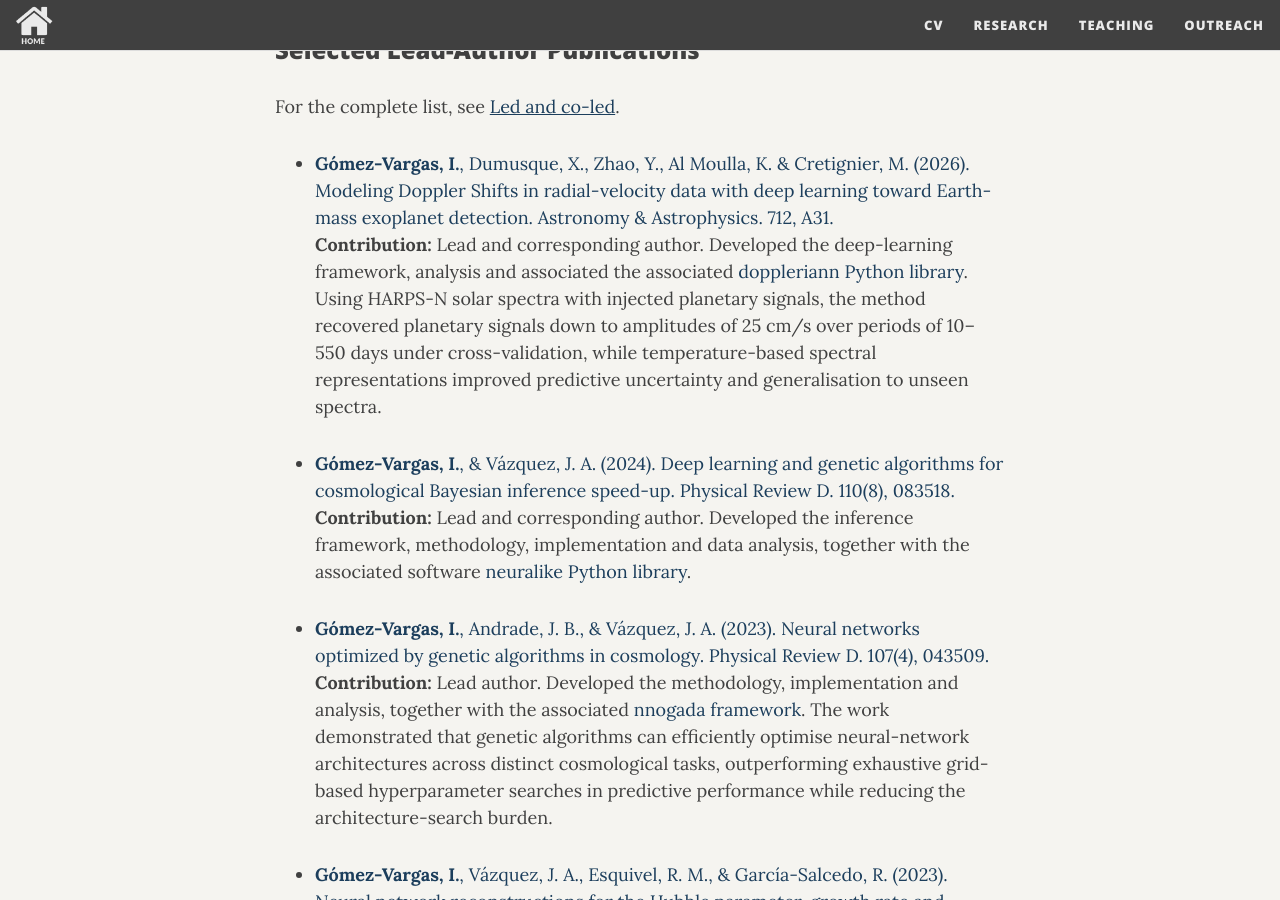
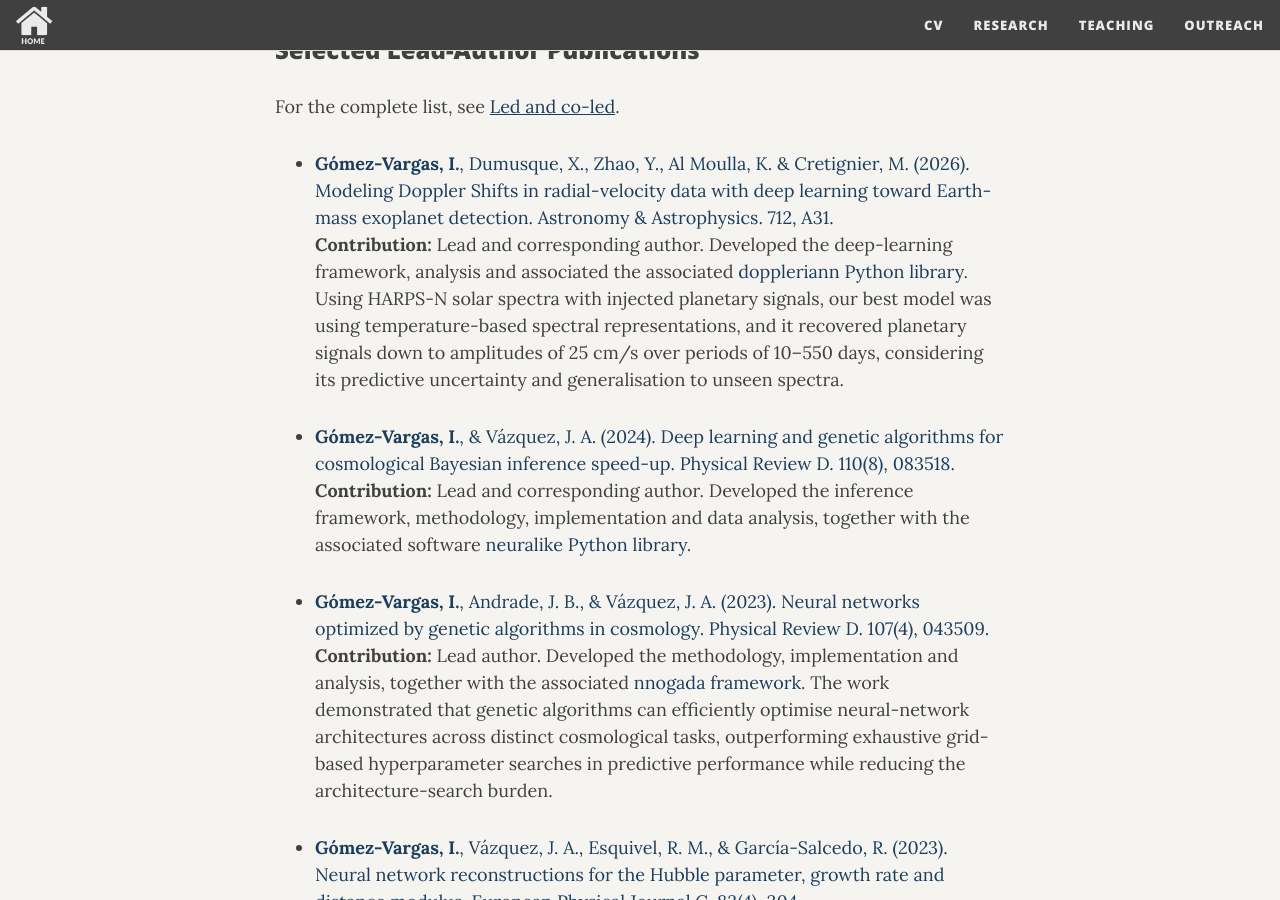
Before and after one commit to igomezv/igomezv.github.io, a Jekyll site: the page built from research.md, in a window 1280 px wide and 900 px high, scrolled down 637 px. Built offline with Jekyll 4.4.1, drawn with Linux system fonts in a browser that asks for light colours; nearby versions of some CDN libraries; comment, search, counter and statistics services are not loaded.

Commit message:
update phrasing

```diff
--- a/research.md
+++ b/research.md
@@ -26,7 +26,7 @@
 For the complete list, see [<u>Led and co-led</u>](https://igomezv.github.io/full_papers/#led-and-co-led).
 
 - [**Gómez-Vargas, I.**, Dumusque, X., Zhao, Y., Al Moulla, K. & Cretignier, M. (2026). Modeling Doppler Shifts in radial-velocity data with deep learning toward Earth-mass exoplanet detection. Astronomy & Astrophysics. 712, A31.](https://doi.org/10.1051/0004-6361/202659375) <br>
-**Contribution:** Lead and corresponding author. Developed the deep-learning framework, analysis and associated the associated [doppleriann Python library](https://github.com/igomezv/doppleriann). Using HARPS-N solar spectra with injected planetary signals, the method recovered planetary signals down to amplitudes of 25 cm/s over periods of 10–550 days under cross-validation, while temperature-based spectral representations improved predictive uncertainty and generalisation to unseen spectra.
+**Contribution:** Lead and corresponding author. Developed the deep-learning framework, analysis and associated the associated [doppleriann Python library](https://github.com/igomezv/doppleriann). Using HARPS-N solar spectra with injected planetary signals, our best model was using temperature-based spectral representations, and it recovered planetary signals down to amplitudes of 25 cm/s over periods of 10–550 days, considering its predictive uncertainty and generalisation to unseen spectra.
 
 - [**Gómez-Vargas, I.**, & Vázquez, J. A. (2024). Deep learning and genetic algorithms for cosmological Bayesian inference speed-up. Physical Review D. 110(8), 083518.](https://journals.aps.org/prd/abstract/10.1103/PhysRevD.110.083518) <br>
 **Contribution:** Lead and corresponding author. Developed the inference framework, methodology, implementation and data analysis, together with the associated software [neuralike Python  library](https://github.com/igomezv/neuralike).
```
Also changed, not shown: full_papers.md (+1 -1 lines).
